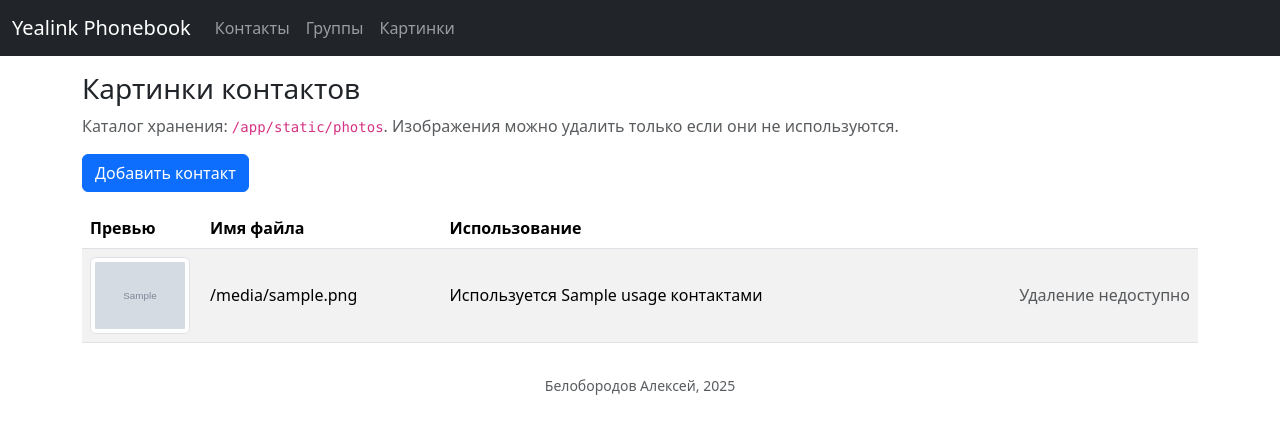
After one commit to belogpt/phoep, a Flask app: template templates/manage_photos.html in a window 1280 px wide. The commit adds this page. Shown: the top 434 px of the page. Run offline with Flask 3, Linux system fonts and the light colour scheme; the template is opened without the code that fills it: most values are stand-ins (such as "Sample title", 1, 10 or a date in 2020); grey boxes marked "Sample" are stand-in pictures; parts of the project's set-up code (start-up, migrations or seed data) failed here and were passed over.

Commit message:
Add photo management for contacts

```diff
--- a/docker-compose.yml
+++ b/docker-compose.yml
@@ -12,4 +12,5 @@ services:
     volumes:
       # Замените /var/www/html на каталог веб-сервера, если он отличается
       - /var/www/html:/app/data
+      - ./static/photos:/app/static/photos
     restart: unless-stopped
--- a/phonebook/routes.py
+++ b/phonebook/routes.py
@@ -1,6 +1,8 @@
 """Маршруты Flask для работы с телефонной книгой, группами и настройками."""
 import os
+import re
 from datetime import datetime
+from typing import Dict, List
 from flask import (
     Blueprint,
     render_template,
@@ -12,12 +14,27 @@ from flask import (
     abort,
 )
 from io import BytesIO
+from PIL import Image, UnidentifiedImageError
 
 from .models import Contact
 from . import repository
 from .excel_io import export_to_excel, import_from_excel
 
 phonebook_bp = Blueprint('phonebook', __name__)
+
+PHOTOS_DIR = os.path.join(os.path.dirname(os.path.abspath(__file__)), '..', 'static', 'photos')
+PHOTO_MAX_SIZE = (100, 100)
+
+BUILTIN_ICONS: List[tuple[str, str]] = [
+    ("Нет иконки", ""),
+    ("Семья (синяя)", "Resource:icon_family_b.png"),
+    ("Семья (зелёная)", "Resource:icon_family_g.png"),
+    ("Семья (оранжевая)", "Resource:icon_family_o.png"),
+    ("Семья (красная)", "Resource:icon_family_r.png"),
+    ("Семья (жёлтая)", "Resource:icon_family_y.png"),
+]
+
+os.makedirs(PHOTOS_DIR, exist_ok=True)
 
 
 def _filter_contacts(contacts, group_filter, search):
@@ -31,6 +48,69 @@ def _filter_contacts(contacts, group_filter, search):
             if term in c.name.lower() or term in c.office.lower() or term in c.mobile.lower() or term in c.other.lower()
         ]
     return filtered
+
+
+def make_default_photo_value(filename: str) -> str:
+    """Возвращает значение default_photo для пользовательского файла."""
+    return f"/static/photos/{filename}"
+
+
+def _slugify(text: str) -> str:
+    slug = re.sub(r'[^\w]+', '_', text, flags=re.UNICODE).strip('_').lower()
+    return slug or 'photo'
+
+
+def _process_photo_upload(file_storage, contact_name: str) -> str:
+    """Обрабатывает загрузку изображения, нормализует и сохраняет PNG."""
+    try:
+        image = Image.open(file_storage.stream)
+    except UnidentifiedImageError as exc:  # noqa: BLE001
+        raise ValueError('Невозможно прочитать изображение. Загрузите корректный PNG или JPEG.') from exc
+
+    image = image.convert('RGBA')
+    image.thumbnail(PHOTO_MAX_SIZE, Image.Resampling.LANCZOS)
+
+    timestamp = datetime.now().strftime('%Y%m%d%H%M%S')
+    filename = f"{_slugify(contact_name)}_{timestamp}.png"
+    full_path = os.path.join(PHOTOS_DIR, filename)
+    image.save(full_path, format='PNG')
+    return filename
+
+
+def _list_uploaded_photos() -> List[str]:
+    files = []
+    if os.path.exists(PHOTOS_DIR):
+        files = [f for f in os.listdir(PHOTOS_DIR) if f.lower().endswith('.png')]
+    return sorted(files)
+
+
+def _extract_photo_filename(photo_value: str) -> str | None:
+    if not photo_value:
+        return None
+    if photo_value.startswith('/static/photos/'):
+        return photo_value.split('/static/photos/', maxsplit=1)[1]
+    if photo_value.startswith('Config:photos/'):
+        return photo_value.split('Config:photos/', maxsplit=1)[1]
+    return None
+
+
+def _count_photo_usage() -> Dict[str, int]:
+    usage: Dict[str, int] = {}
+    contacts = repository.load_contacts()
+    for contact in contacts:
+        filename = _extract_photo_filename(contact.photo)
+        if filename:
+            usage[filename] = usage.get(filename, 0) + 1
+    return usage
+
+
+def _remove_photo_if_unused(filename: str) -> None:
+    usage = _count_photo_usage()
+    if usage.get(filename):
+        return
+    path = os.path.join(PHOTOS_DIR, filename)
+    if os.path.exists(path):
+        os.remove(path)
 
 
 @phonebook_bp.route('/')
@@ -58,7 +138,13 @@ def new_contact():
     if request.method == 'POST':
         return _save_contact()
     groups = repository.get_groups_with_counts()
-    return render_template('edit_contact.html', contact=None, groups=groups)
+    return render_template(
+        'edit_contact.html',
+        contact=None,
+        groups=groups,
+        builtin_icons=BUILTIN_ICONS,
+        uploaded_photos=_list_uploaded_photos(),
+    )
 
 
 @phonebook_bp.route('/contact/<int:contact_id>/edit', methods=['GET', 'POST'])
@@ -70,7 +156,13 @@ def edit_contact(contact_id: int):
     if request.method == 'POST':
         return _save_contact(contact_id)
     groups = repository.get_groups_with_counts()
-    return render_template('edit_contact.html', contact=contact, groups=groups)
+    return render_template(
+        'edit_contact.html',
+        contact=contact,
+        groups=groups,
+        builtin_icons=BUILTIN_ICONS,
+        uploaded_photos=_list_uploaded_photos(),
+    )
 
 
 @phonebook_bp.route('/contact/<int:contact_id>/delete', methods=['POST'])
@@ -144,6 +236,7 @@ def import_excel():
     if not file:
         flash('Не выбран файл для импорта', 'danger')
         return redirect(url_for('phonebook.index'))
+
     try:
         imported_count = import_from_excel(file)
         return render_template('import_result.html', count=imported_count)
@@ -152,14 +245,74 @@ def import_excel():
         return redirect(url_for('phonebook.index'))
 
 
+@phonebook_bp.route('/photos')
+def manage_photos():
+    usage = _count_photo_usage()
+    photos = [
+        {
+            'filename': filename,
+            'usage': usage.get(filename, 0),
+            'url': make_default_photo_value(filename),
+        }
+        for filename in _list_uploaded_photos()
+    ]
+    return render_template('manage_photos.html', photos=photos)
+
+
+@phonebook_bp.route('/photos/delete/<path:filename>', methods=['POST'])
+def delete_photo(filename: str):
+    safe_name = os.path.basename(filename)
+    usage = _count_photo_usage()
+    if usage.get(safe_name):
+        flash(f'Нельзя удалить {safe_name}: используется {usage[safe_name]} контактов', 'danger')
+        return redirect(url_for('phonebook.manage_photos'))
+    path = os.path.join(PHOTOS_DIR, safe_name)
+    if not os.path.exists(path):
+        flash('Файл не найден', 'danger')
+        return redirect(url_for('phonebook.manage_photos'))
+    os.remove(path)
+    flash('Изображение удалено', 'success')
+    return redirect(url_for('phonebook.manage_photos'))
+
+
 def _save_contact(contact_id=None):
     group = request.form.get('group', '').strip()
     name = request.form.get('name', '').strip()
     office = request.form.get('office', '').strip()
     mobile = request.form.get('mobile', '').strip()
     other = request.form.get('other', '').strip()
-    photo = request.form.get('photo', '').strip()
-    contact = Contact(group=group, name=name, office=office, mobile=mobile, other=other, photo=photo, contact_id=contact_id)
+    photo_option = request.form.get('photo_option', 'none')
+    builtin_photo = request.form.get('builtin_photo', '').strip()
+    existing_photo = request.form.get('existing_photo', '').strip()
+    previous_photo = None
+
+    if contact_id is not None:
+        contacts = repository.load_contacts()
+        existing = next((c for c in contacts if c.contact_id == contact_id), None)
+        if not existing:
+            abort(404)
+        previous_photo = existing.photo
+
+    try:
+        if photo_option == 'builtin':
+            photo_value = builtin_photo
+        elif photo_option == 'existing':
+            photo_value = make_default_photo_value(existing_photo) if existing_photo else ''
+        elif photo_option == 'upload':
+            upload = request.files.get('photo_file')
+            if not upload or upload.filename == '':
+                raise ValueError('Не выбран файл для загрузки изображения')
+            filename = _process_photo_upload(upload, name or group or 'contact')
+            photo_value = make_default_photo_value(filename)
+        else:
+            photo_value = ''
+    except ValueError as exc:  # noqa: BLE001
+        flash(str(exc), 'danger')
+        if contact_id is None:
+            return redirect(url_for('phonebook.new_contact'))
+        return redirect(url_for('phonebook.edit_contact', contact_id=contact_id))
+
+    contact = Contact(group=group, name=name, office=office, mobile=mobile, other=other, photo=photo_value, contact_id=contact_id)
     try:
         if contact_id is None:
             repository.add_contact(contact)
@@ -172,4 +325,10 @@ def _save_contact(contact_id=None):
         if contact_id is None:
             return redirect(url_for('phonebook.new_contact'))
         return redirect(url_for('phonebook.edit_contact', contact_id=contact_id))
+
+    if previous_photo and previous_photo != contact.photo:
+        old_filename = _extract_photo_filename(previous_photo)
+        new_filename = _extract_photo_filename(contact.photo)
+        if old_filename and old_filename != new_filename:
+            _remove_photo_if_unused(old_filename)
     return redirect(url_for('phonebook.index'))
--- a/requirements.txt
+++ b/requirements.txt
@@ -2,3 +2,4 @@ Flask==3.0.3
 pandas==2.2.2
 openpyxl==3.1.2
 xlrd==2.0.1
+pillow==10.3.0
--- a/templates/base.html
+++ b/templates/base.html
@@ -15,6 +15,7 @@
             <ul class="navbar-nav me-auto mb-2 mb-lg-0">
                 <li class="nav-item"><a class="nav-link" href="{{ url_for('phonebook.index') }}">Контакты</a></li>
                 <li class="nav-item"><a class="nav-link" href="{{ url_for('phonebook.manage_groups') }}">Группы</a></li>
+                <li class="nav-item"><a class="nav-link" href="{{ url_for('phonebook.manage_photos') }}">Картинки</a></li>
             </ul>
         </div>
     </div>
--- /dev/null
+++ b/templates/manage_photos.html
@@ -0,0 +1,40 @@
+{% extends 'base.html' %}
+{% block content %}
+<h3>Картинки контактов</h3>
+<p class="text-muted">Каталог хранения: <code>/app/static/photos</code>. Изображения можно удалить только если они не используются.</p>
+<div class="mb-3">
+    <a class="btn btn-primary" href="{{ url_for('phonebook.new_contact') }}">Добавить контакт</a>
+</div>
+<table class="table table-striped align-middle">
+    <thead>
+        <tr>
+            <th>Превью</th>
+            <th>Имя файла</th>
+            <th>Использование</th>
+            <th></th>
+        </tr>
+    </thead>
+    <tbody>
+    {% for photo in photos %}
+        <tr>
+            <td style="width: 120px;">
+                <img src="{{ photo.url }}" alt="{{ photo.filename }}" class="img-thumbnail" style="max-width: 100px; max-height: 100px;">
+            </td>
+            <td>{{ photo.filename }}</td>
+            <td>{% if photo.usage %}Используется {{ photo.usage }}{% if photo.usage == 1 %} контактом{% else %} контактами{% endif %}{% else %}Не используется{% endif %}</td>
+            <td class="text-end">
+                {% if not photo.usage %}
+                <form method="post" action="{{ url_for('phonebook.delete_photo', filename=photo.filename) }}" onsubmit="return confirm('Удалить изображение {{ photo.filename }}?');">
+                    <button type="submit" class="btn btn-sm btn-danger">Удалить</button>
+                </form>
+                {% else %}
+                <span class="text-muted">Удаление недоступно</span>
+                {% endif %}
+            </td>
+        </tr>
+    {% else %}
+        <tr><td colspan="4" class="text-muted">Нет загруженных изображений</td></tr>
+    {% endfor %}
+    </tbody>
+</table>
+{% endblock %}
```
Also changed, not shown: templates/edit_contact.html (+82 -3 lines), README.md, 1 other file.
